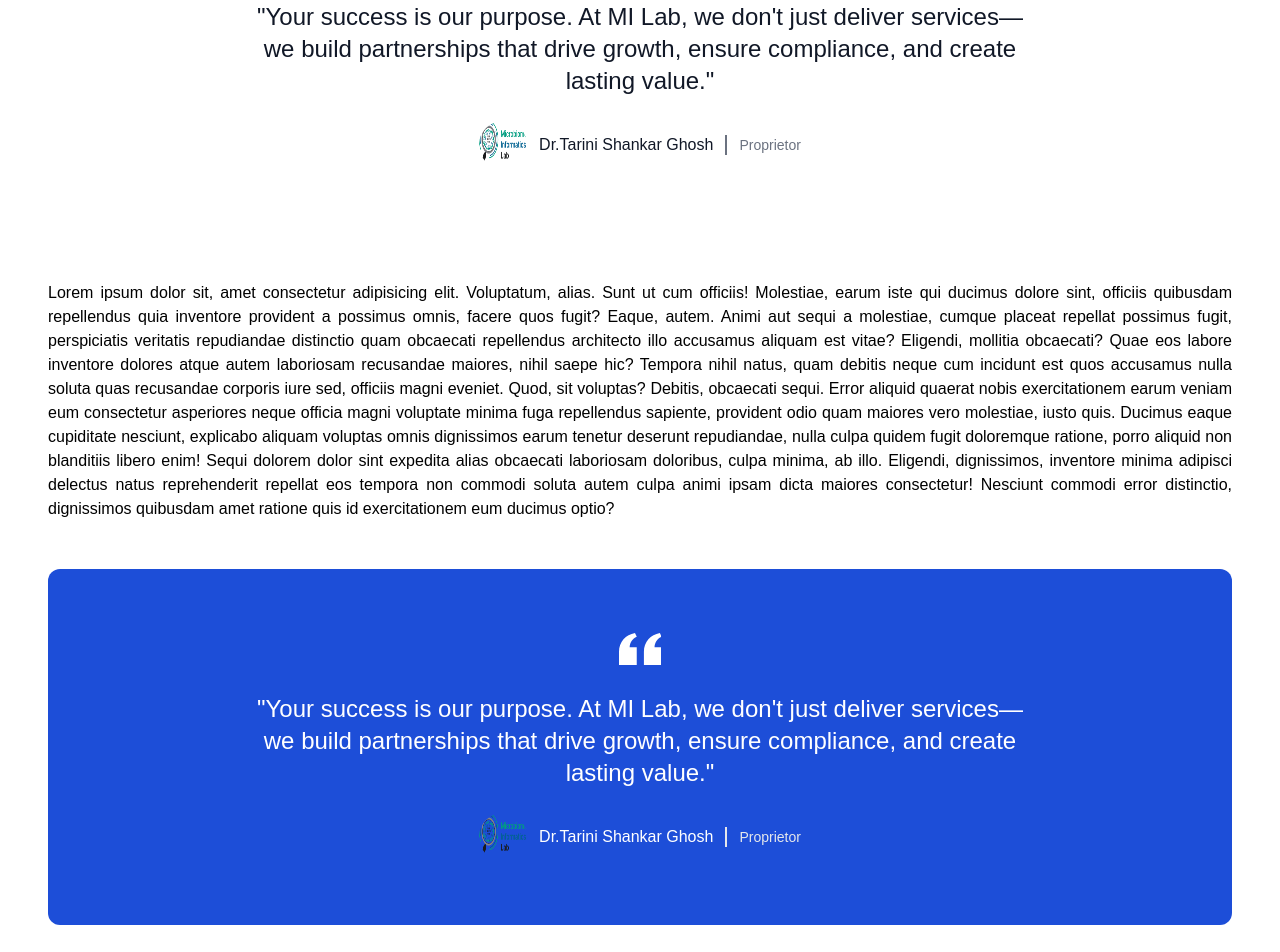
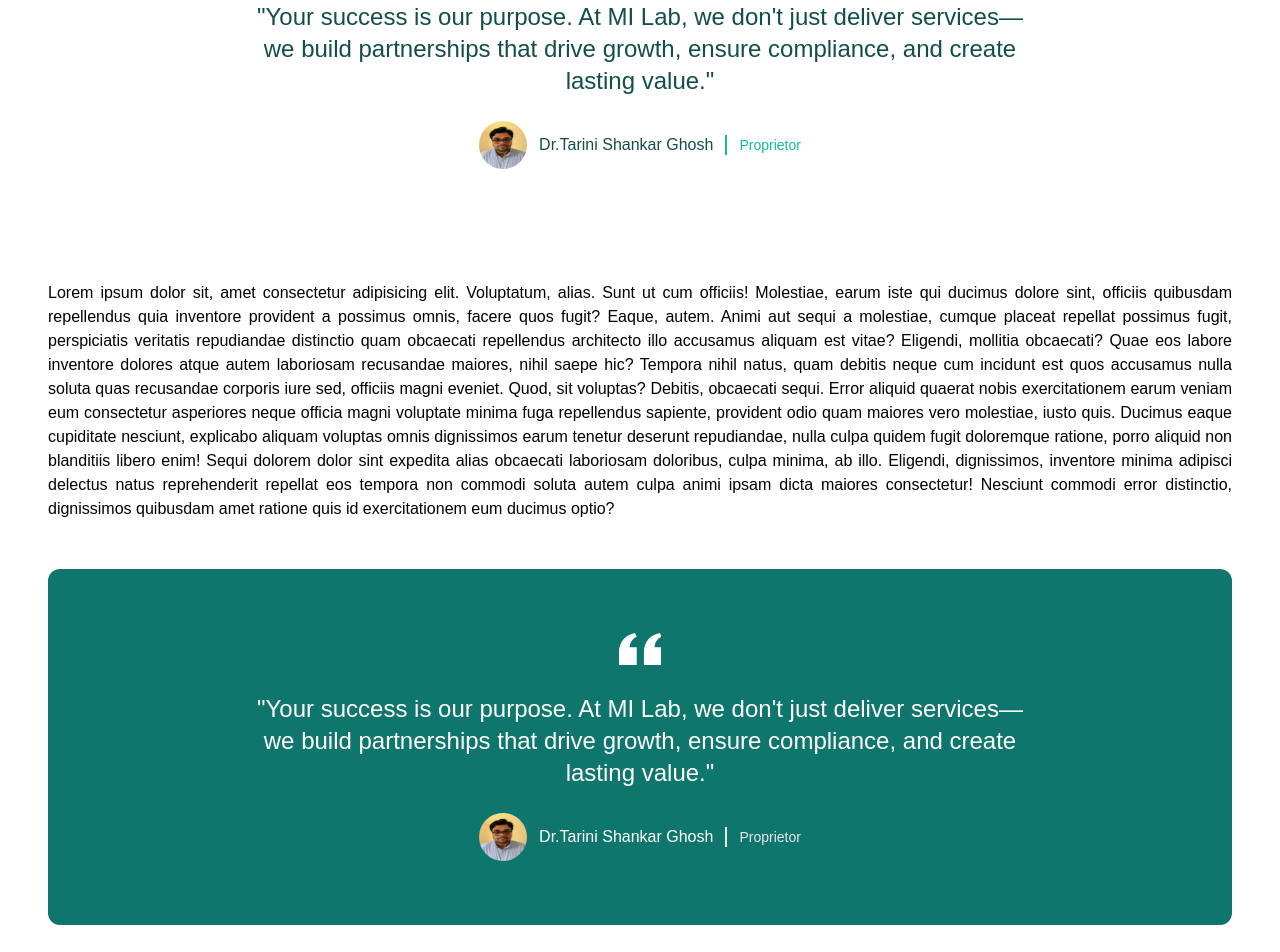
Before and after one commit to kintsugi-programmer/microbiome-informatics-lab-iiit-delhi-website-2025, a Next.js app: page /temp1 in a window 1280 px wide. Shown: the part 1500-2452 px from the top of the page. Built offline with nearby package versions, Linux system fonts and the light colour scheme.

Commit message:
Modify All for Quotes

```diff
--- a/src/app/page.tsx
+++ b/src/app/page.tsx
@@ -1,10 +1,13 @@
 import Hero from "@/components/Hero";
 import Image from "next/image";
+import { Quote1,Quote2 } from '@/components/Quote'
 
 export default function Home() {
   return (
-    <>
+    <div className="flex flex-col p-5 space-y-5">
     <Hero/>
-    </>
+    <Quote1/>
+    <Quote2/>
+    </div>
   );
 }
--- a/src/app/temp1/page.tsx
+++ b/src/app/temp1/page.tsx
@@ -1,6 +1,6 @@
 import React from 'react'
 import Image from 'next/image'
-
+import { Quote1,Quote2 } from '@/components/Quote'
 
 
 // py-40 parent
@@ -82,52 +82,3 @@
 }
 
 export default page
-
-const Quote1 = () => {
-    return (
-      <section className="bg-white dark:bg-gray-900">
-      <div className="max-w-screen-xl px-4 py-8 mx-auto text-center lg:py-16 lg:px-6">
-          <figure className="max-w-screen-md mx-auto">
-              <svg className="h-12 mx-auto mb-3 text-gray-400 dark:text-gray-600" viewBox="0 0 24 27" fill="none" xmlns="http://www.w3.org/2000/svg">
-                  <path d="M14.017 18L14.017 10.609C14.017 4.905 17.748 1.039 23 0L23.995 2.151C21.563 3.068 20 5.789 20 8H24V18H14.017ZM0 18V10.609C0 4.905 3.748 1.038 9 0L9.996 2.151C7.563 3.068 6 5.789 6 8H9.983L9.983 18L0 18Z" fill="currentColor"/>
-              </svg>
-              <blockquote>
-                  <p className="sm:text-2xl text-xl font-medium text-gray-900 dark:text-white">
-                  &quot;Your success is our purpose. At MI Lab, we don&apos;t just deliver services—we build partnerships that drive growth, ensure compliance, and create lasting value.&quot;</p>
-              </blockquote>
-              <figcaption className="flex items-center justify-center mt-6 space-x-3">
-                  <img className="w-12 h-12 rounded-full " src="/logo.png" alt="profile picture"></img>
-                  <div className="flex items-center divide-x-2 divide-gray-500 dark:divide-gray-700">
-                      <div className="pr-3 font-medium text-gray-900 dark:text-white">Dr.Tarini Shankar Ghosh</div>
-                      <div className="pl-3 text-sm font-light text-gray-500 dark:text-gray-400">Proprietor</div>
-                  </div>
-              </figcaption>
-          </figure>
-      </div>
-    </section>
-    )
-  }
-const Quote2 = () => {
-    return (
-      <section className="bg-blue-700 rounded-xl">
-      <div className="max-w-screen-xl px-4 py-8 mx-auto text-center lg:py-16 lg:px-6">
-          <figure className="max-w-screen-md mx-auto">
-              <svg className="h-12 mx-auto mb-3 text-white" viewBox="0 0 24 27" fill="none" xmlns="http://www.w3.org/2000/svg">
-                  <path d="M14.017 18L14.017 10.609C14.017 4.905 17.748 1.039 23 0L23.995 2.151C21.563 3.068 20 5.789 20 8H24V18H14.017ZM0 18V10.609C0 4.905 3.748 1.038 9 0L9.996 2.151C7.563 3.068 6 5.789 6 8H9.983L9.983 18L0 18Z" fill="currentColor"/>
-              </svg>
-              <blockquote>
-                  <p className="sm:text-2xl text-xl font-medium text-white">
-                  &quot;Your success is our purpose. At MI Lab, we don&apos;t just deliver services—we build partnerships that drive growth, ensure compliance, and create lasting value.&quot;</p>
-              </blockquote>
-              <figcaption className="flex items-center justify-center mt-6 space-x-3">
-                  <img className="w-12 h-12 rounded-full " src="/logo.png" alt="profile picture"></img>
-                  <div className="flex items-center divide-x-2 divide-gray-200">
-                      <div className="pr-3 font-medium text-white"> Dr.Tarini Shankar Ghosh</div>
-                      <div className="pl-3 text-sm font-light text-gray-200">Proprietor</div>
-                  </div>
-              </figcaption>
-          </figure>
-      </div>
-    </section>
-    )
-  }
--- a/src/app/temp2/page.tsx
+++ b/src/app/temp2/page.tsx
@@ -1,6 +1,7 @@
 import React from 'react'
 import Image from 'next/image'
 
+import { Quote1,Quote2 } from '@/components/Quote'
 
 
 // py-40 parent
@@ -81,52 +82,3 @@
 }
 
 export default page
-
-const Quote1 = () => {
-    return (
-      <section className="bg-white dark:bg-gray-900">
-      <div className="max-w-screen-xl px-4 py-8 mx-auto text-center lg:py-16 lg:px-6">
-          <figure className="max-w-screen-md mx-auto">
-              <svg className="h-12 mx-auto mb-3 text-gray-400 dark:text-gray-600" viewBox="0 0 24 27" fill="none" xmlns="http://www.w3.org/2000/svg">
-                  <path d="M14.017 18L14.017 10.609C14.017 4.905 17.748 1.039 23 0L23.995 2.151C21.563 3.068 20 5.789 20 8H24V18H14.017ZM0 18V10.609C0 4.905 3.748 1.038 9 0L9.996 2.151C7.563 3.068 6 5.789 6 8H9.983L9.983 18L0 18Z" fill="currentColor"/>
-              </svg>
-              <blockquote>
-                  <p className="sm:text-2xl text-xl font-medium text-gray-900 dark:text-white">
-                  &quot;Your success is our purpose. At MI Lab, we don&apos;t just deliver services—we build partnerships that drive growth, ensure compliance, and create lasting value.&quot;</p>
-              </blockquote>
-              <figcaption className="flex items-center justify-center mt-6 space-x-3">
-                  <img className="w-12 h-12 rounded-full " src="/logo.png" alt="profile picture"></img>
-                  <div className="flex items-center divide-x-2 divide-gray-500 dark:divide-gray-700">
-                      <div className="pr-3 font-medium text-gray-900 dark:text-white">Dr.Tarini Shankar Ghosh</div>
-                      <div className="pl-3 text-sm font-light text-gray-500 dark:text-gray-400">Proprietor</div>
-                  </div>
-              </figcaption>
-          </figure>
-      </div>
-    </section>
-    )
-  }
-const Quote2 = () => {
-    return (
-      <section className="bg-blue-700 rounded-xl">
-      <div className="max-w-screen-xl px-4 py-8 mx-auto text-center lg:py-16 lg:px-6">
-          <figure className="max-w-screen-md mx-auto">
-              <svg className="h-12 mx-auto mb-3 text-white" viewBox="0 0 24 27" fill="none" xmlns="http://www.w3.org/2000/svg">
-                  <path d="M14.017 18L14.017 10.609C14.017 4.905 17.748 1.039 23 0L23.995 2.151C21.563 3.068 20 5.789 20 8H24V18H14.017ZM0 18V10.609C0 4.905 3.748 1.038 9 0L9.996 2.151C7.563 3.068 6 5.789 6 8H9.983L9.983 18L0 18Z" fill="currentColor"/>
-              </svg>
-              <blockquote>
-                  <p className="sm:text-2xl text-xl font-medium text-white">
-                  &quot;Your success is our purpose. At MI Lab, we don&apos;t just deliver services—we build partnerships that drive growth, ensure compliance, and create lasting value.&quot;</p>
-              </blockquote>
-              <figcaption className="flex items-center justify-center mt-6 space-x-3">
-                  <img className="w-12 h-12 rounded-full " src="/logo.png" alt="profile picture"></img>
-                  <div className="flex items-center divide-x-2 divide-gray-200">
-                      <div className="pr-3 font-medium text-white">Dr.Tarini Shankar Ghosh</div>
-                      <div className="pl-3 text-sm font-light text-gray-200">Proprietor</div>
-                  </div>
-              </figcaption>
-          </figure>
-      </div>
-    </section>
-    )
-  }
--- a/src/app/temp3/page.tsx
+++ b/src/app/temp3/page.tsx
@@ -1,5 +1,6 @@
 import React from 'react'
 import Image from 'next/image'
+import { Quote1,Quote2 } from '@/components/Quote'
 
 
 
@@ -135,52 +136,3 @@
 }
 
 export default page
-
-const Quote1 = () => {
-    return (
-      <section className="bg-white dark:bg-gray-900">
-      <div className="max-w-screen-xl px-4 py-8 mx-auto text-center lg:py-16 lg:px-6">
-          <figure className="max-w-screen-md mx-auto">
-              <svg className="h-12 mx-auto mb-3 text-gray-400 dark:text-gray-600" viewBox="0 0 24 27" fill="none" xmlns="http://www.w3.org/2000/svg">
-                  <path d="M14.017 18L14.017 10.609C14.017 4.905 17.748 1.039 23 0L23.995 2.151C21.563 3.068 20 5.789 20 8H24V18H14.017ZM0 18V10.609C0 4.905 3.748 1.038 9 0L9.996 2.151C7.563 3.068 6 5.789 6 8H9.983L9.983 18L0 18Z" fill="currentColor"/>
-              </svg>
-              <blockquote>
-                  <p className="sm:text-2xl text-xl font-medium text-gray-900 dark:text-white">
-                  &quot;Your success is our purpose. At MI Lab, we don&apos;t just deliver services—we build partnerships that drive growth, ensure compliance, and create lasting value.&quot;</p>
-              </blockquote>
-              <figcaption className="flex items-center justify-center mt-6 space-x-3">
-                  <img className="w-12 h-12 rounded-full " src="/logo.png" alt="profile picture"></img>
-                  <div className="flex items-center divide-x-2 divide-gray-500 dark:divide-gray-700">
-                      <div className="pr-3 font-medium text-gray-900 dark:text-white">Dr.Tarini Shankar Ghosh</div>
-                      <div className="pl-3 text-sm font-light text-gray-500 dark:text-gray-400">Proprietor</div>
-                  </div>
-              </figcaption>
-          </figure>
-      </div>
-    </section>
-    )
-  }
-const Quote2 = () => {
-    return (
-      <section className="bg-blue-700 rounded-xl">
-      <div className="max-w-screen-xl px-4 py-8 mx-auto text-center lg:py-16 lg:px-6">
-          <figure className="max-w-screen-md mx-auto">
-              <svg className="h-12 mx-auto mb-3 text-white" viewBox="0 0 24 27" fill="none" xmlns="http://www.w3.org/2000/svg">
-                  <path d="M14.017 18L14.017 10.609C14.017 4.905 17.748 1.039 23 0L23.995 2.151C21.563 3.068 20 5.789 20 8H24V18H14.017ZM0 18V10.609C0 4.905 3.748 1.038 9 0L9.996 2.151C7.563 3.068 6 5.789 6 8H9.983L9.983 18L0 18Z" fill="currentColor"/>
-              </svg>
-              <blockquote>
-                  <p className="sm:text-2xl text-xl font-medium text-white">
-                  &quot;Your success is our purpose. At MI Lab, we don&apos;t just deliver services—we build partnerships that drive growth, ensure compliance, and create lasting value.&quot;</p>
-              </blockquote>
-              <figcaption className="flex items-center justify-center mt-6 space-x-3">
-                  <img className="w-12 h-12 rounded-full " src="/logo.png" alt="profile picture"></img>
-                  <div className="flex items-center divide-x-2 divide-gray-200">
-                      <div className="pr-3 font-medium text-white">Dr.Tarini Shankar Ghosh</div>
-                      <div className="pl-3 text-sm font-light text-gray-200">Proprietor</div>
-                  </div>
-              </figcaption>
-          </figure>
-      </div>
-    </section>
-    )
-  }
--- a/src/components/Hero.tsx
+++ b/src/components/Hero.tsx
@@ -5,7 +5,7 @@
     <section className="">
       {/* Rounded, responsive-height video card */}
       <div
-        className="relative p-5 w-full
+        className="relative  w-full
                    h-[60vh] sm:h-[75vh] md:h-[90vh] lg:h-screen
                    overflow-hidden"
       >
```
Also changed, not shown: public/img/tarini.png (added).
